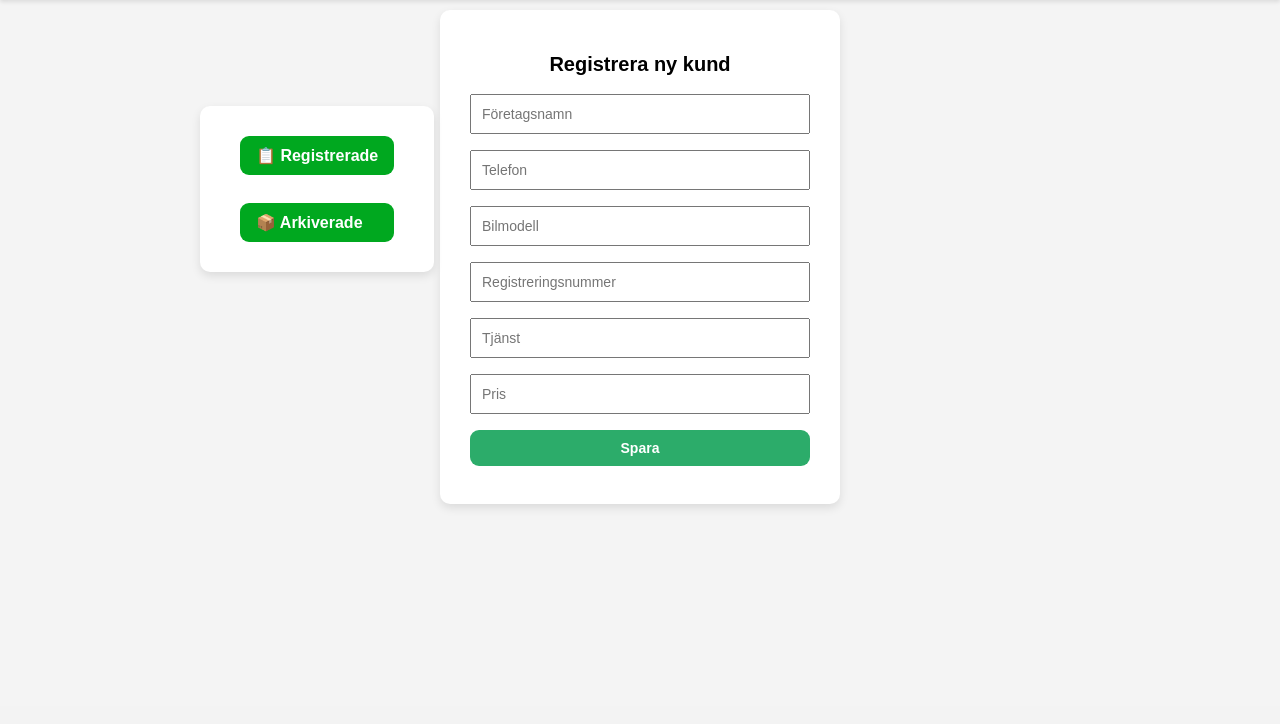
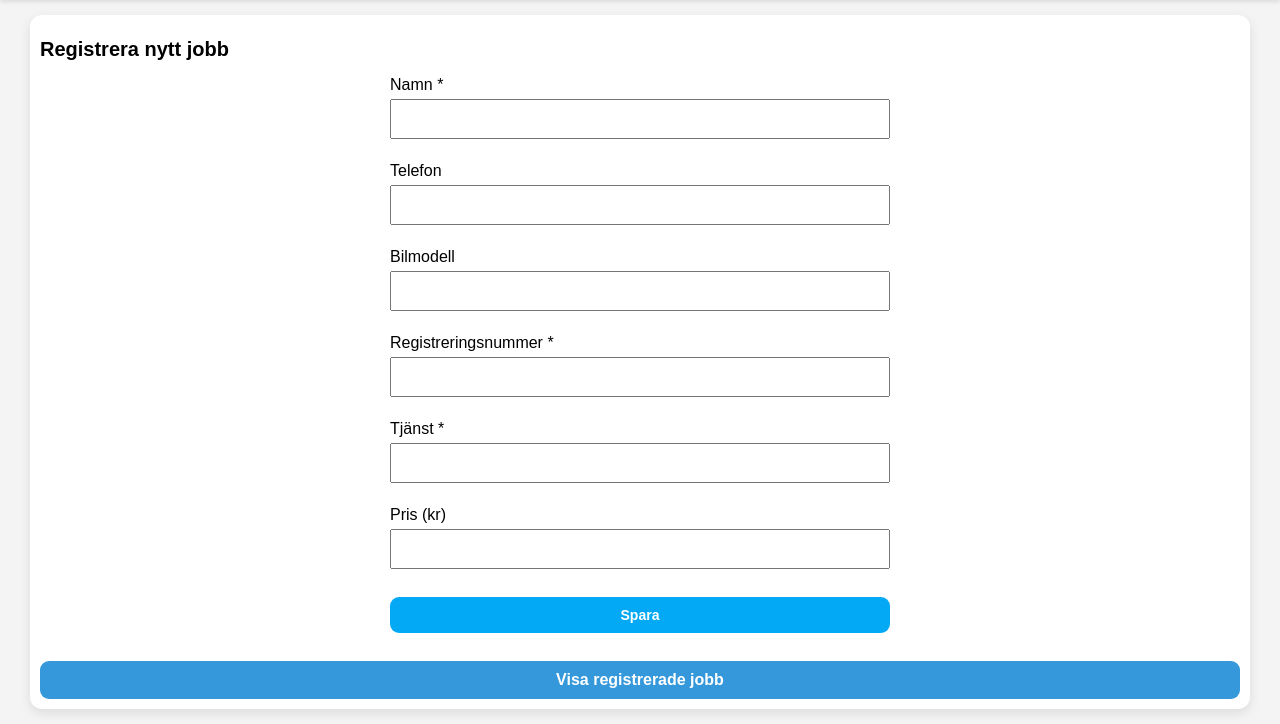
Before and after one commit to ArshedAl-Hadeethi/Faktura, a Flask app: page / in a window 1280 px wide. Shown: the part 94-818 px from the top of the page. Before the commit the page ends 602 px from the top, so only its background shows below. Run offline with Flask 3, Linux system fonts and the light colour scheme; some libraries are stand-ins or nearby versions.

```diff
--- a/app.py
+++ b/app.py
@@ -27,11 +27,29 @@ def index():
 
 @app.route('/add', methods=['POST'])
 def add():
+    name = request.form.get('name', '').strip().capitalize()
+    phone = request.form.get('phone', '').strip()
+    car_model = request.form.get('car_model', '').strip().capitalize()
+    license_plate = request.form.get('license_plate', '').strip().upper()
+    service = request.form.get('service', '').strip().capitalize()
+    price = request.form.get('price', '').strip()
+
+    # Validera endast namn, regnr, och tjänst
+    if not name or not license_plate or not service:
+        flash("Namn, registreringsnummer och tjänst är obligatoriska.")
+        return redirect('/')
+
     data = (
-        request.form['name'], request.form['phone'], request.form['car_model'],
-        request.form['license_plate'], request.form['service'], request.form['price'],
-        datetime.now().strftime('%Y-%m-%d %H:%M'), 'Ej fakturerad'
+        name,
+        phone if phone else None,
+        car_model if car_model else None,
+        license_plate,
+        service,
+        float(price) if price else None,
+        datetime.now().strftime('%Y-%m-%d %H:%M'),
+        'Ej fakturerad'
     )
+
     conn = get_db()
     cur = conn.cursor()
     cur.execute("""
@@ -43,6 +61,7 @@ def add():
     conn.close()
     flash("Registreringen lyckades!")
     return redirect('/jobs')
+
 
 @app.route('/jobs')
 def jobs():
@@ -149,18 +168,25 @@ def generate_job_list_pdf():
 
 @app.route('/edit/<int:job_id>', methods=['POST'])
 def edit(job_id):
+    name = request.form.get('customer_name', '').strip().capitalize()
+    phone = request.form.get('phone', '').strip()
+    car_model = request.form.get('car_model', '').strip().capitalize()
+    license_plate = request.form.get('license_plate', '').strip().upper()
+    service = request.form.get('service', '').strip().capitalize()
+    price = request.form.get('price', '').strip()
+
     conn = get_db()
     cur = conn.cursor()
     cur.execute("""
         UPDATE jobs SET customer_name = %s, phone = %s, car_model = %s,
         license_plate = %s, service = %s, price = %s WHERE id = %s
     """, (
-        request.form['customer_name'],
-        request.form['phone'],
-        request.form['car_model'],
-        request.form['license_plate'],
-        request.form['service'],
-        request.form['price'],
+        name,
+        phone if phone else None,
+        car_model if car_model else None,
+        license_plate,
+        service,
+        float(price) if price else None,
         job_id
     ))
     conn.commit()
@@ -170,6 +196,7 @@ def edit(job_id):
     return redirect('/jobs')
 
 
+
 if __name__ == '__main__':
     port = int(os.environ.get("PORT", 5000))
     app.run(host="0.0.0.0", port=port)
--- a/templates/index.html
+++ b/templates/index.html
@@ -1,25 +1,83 @@
 {% extends 'base.html' %}
 
-{% block title %}Registrera kund{% endblock %}
+{% block title %}Registrera nytt jobb{% endblock %}
 
 {% block content %}
 
-    <div class="form-container">
-        <h1>Registrera ny kund</h1>
-        <form action="/add" method="post">
-            <input type="text" name="name" placeholder="Företagsnamn" required>
-            <input type="text" name="phone" placeholder="Telefon">
-            <input type="text" name="car_model" placeholder="Bilmodell">
-            <input type="text" name="license_plate" placeholder="Registreringsnummer" required>
-            <input type="text" name="service" placeholder="Tjänst" required>
-            <input type="text" name="price" placeholder="Pris">
-            <button type="submit">Spara</button>
-        </form>
+{% with messages = get_flashed_messages() %}
+  {% if messages %}
+    <div class="flash">{{ messages[0] }}</div>
+  {% endif %}
+{% endwith %}
 
-    </div>
-    <div class="top-links">
-    <a href="/jobs">📋 Registrerade</a>
-    <a href="/archived">📦 Arkiverade</a>
+<div class="container">
+  <h1>Registrera nytt jobb</h1>
+
+  <form method="post" action="/add">
+    <label for="name">Namn *</label>
+    <input type="text" id="name" name="name" style="text-transform: capitalize;" required>
+
+    <label for="phone">Telefon</label>
+    <input type="text" id="phone" name="phone">
+
+    <label for="car_model">Bilmodell</label>
+    <input type="text" id="car_model" name="car_model" style="text-transform: capitalize;">
+
+    <label for="license_plate">Registreringsnummer *</label>
+    <input type="text" id="license_plate" name="license_plate" style="text-transform: uppercase;" required>
+
+    <label for="service">Tjänst *</label>
+    <input type="text" id="service" name="service" style="text-transform: capitalize;" required>
+
+    <label for="price">Pris (kr)</label>
+    <input type="number" step="0.01" id="price" name="price">
+
+    <button type="submit">Spara</button>
+  </form>
+
+  <a class="link" href="/jobs">Visa registrerade jobb</a>
 </div>
 
+<style>
+form {
+  max-width: 500px;
+  margin: auto;
+}
+label {
+  display: block;
+  margin-top: 15px;
+}
+input {
+  width: 100%;
+  padding: 10px;
+  margin-top: 5px;
+  box-sizing: border-box;
+}
+button {
+  margin-top: 20px;
+  padding: 10px 20px;
+  background-color: #03a9f4;
+  color: white;
+  border: none;
+  cursor: pointer;
+}
+button:hover {
+  background-color: #0288d1;
+}
+.link {
+  display: block;
+  margin-top: 20px;
+  text-align: center;
+}
+.flash {
+  background-color: #d4edda;
+  color: #155724;
+  padding: 10px;
+  margin: 15px auto;
+  max-width: 500px;
+  border-radius: 4px;
+  text-align: center;
+}
+</style>
+
 {% endblock %}
```
